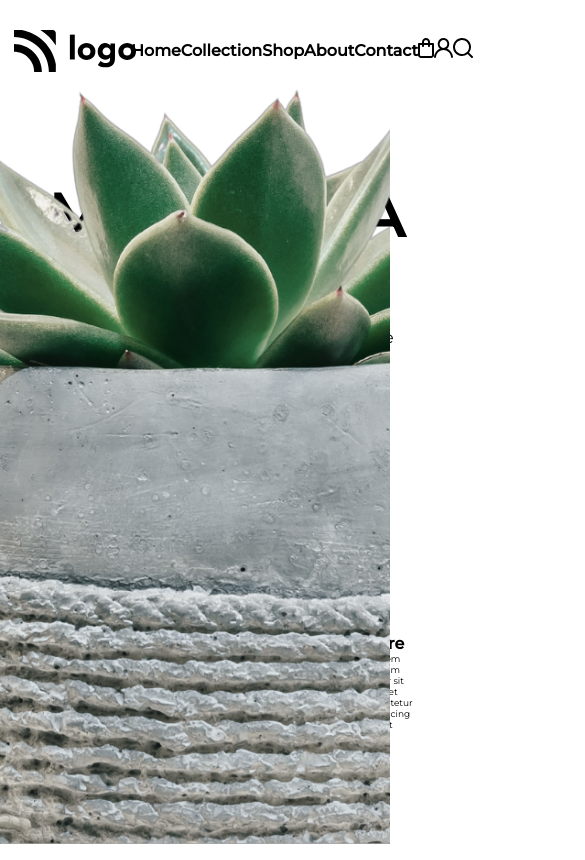
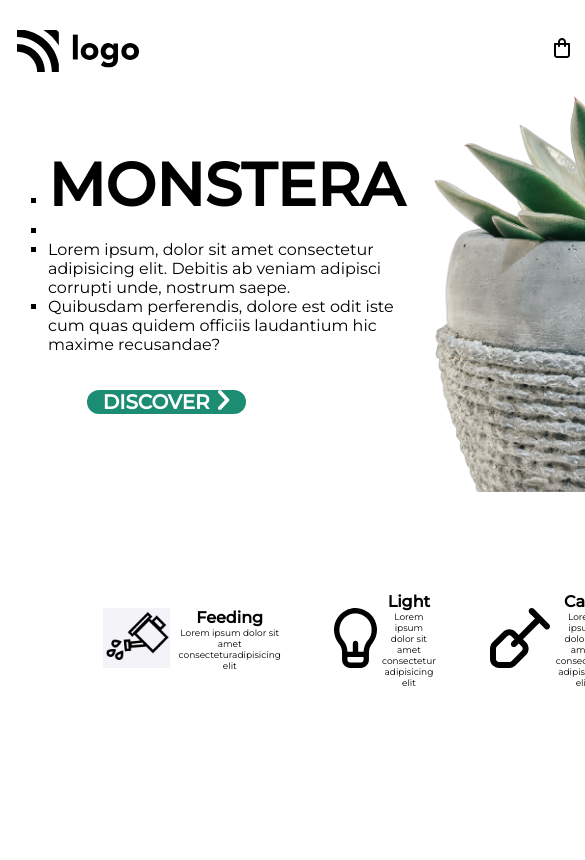
Before and after one commit to JBChandu/HTML-CSS-Project-06, a plain HTML site: page index.html in a window 390 px wide. Shown: the top 860 px of the page, 585 px wide, since content can reach past the window. Drawn offline with Linux system fonts and the light colour scheme; a web font is replaced by a local one.

Commit message:
Added responsiveness using MediaQuery

```diff
--- a/styles/style.css
+++ b/styles/style.css
@@ -150,3 +150,46 @@ body {
 }
 /* herosection or mainpage section end */
 /*  */
+/* media queries */
+
+@media only screen and (max-width: 1070px) {
+  #midWholePart12 #midWholePart121 {
+    font-size: 13px;
+  }
+}
+
+@media only screen and (max-width: 878px) {
+  #imgMain {
+    height: 80vh;
+    position: absolute;
+  }
+}
+@media only screen and (max-width: 797px) {
+  #navMid {
+    display: none;
+  }
+  #navEnd {
+    grid-column: 3/4;
+  }
+  #midWhole {
+    display: grid;
+    grid-template-rows: 1fr 1fr;
+  }
+  #midWholePart12 #midWholePart121 {
+    font-size: 10px;
+  }
+  #midWholePart13 {
+    margin-top: 40%;
+    margin-left: 25%;
+    gap: 20%;
+  }
+
+  #imgMain {
+    height: 400px;
+    position: relative;
+    margin-left: 10%;
+  }
+  .midWholePart13Parts {
+    gap: 5%;
+  }
+}
```
